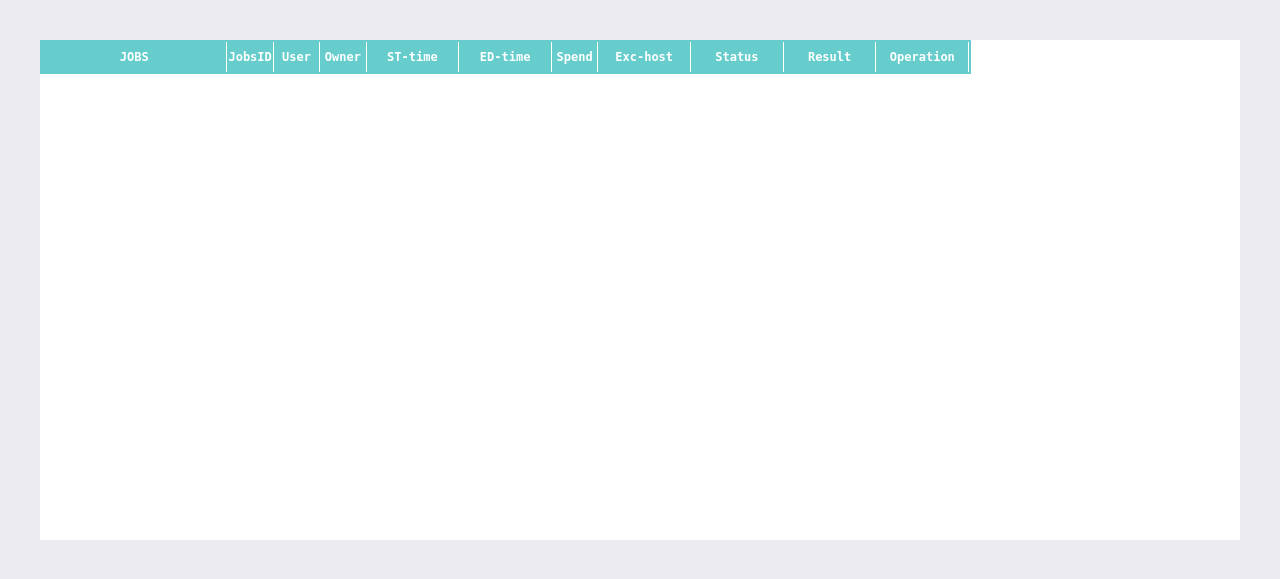
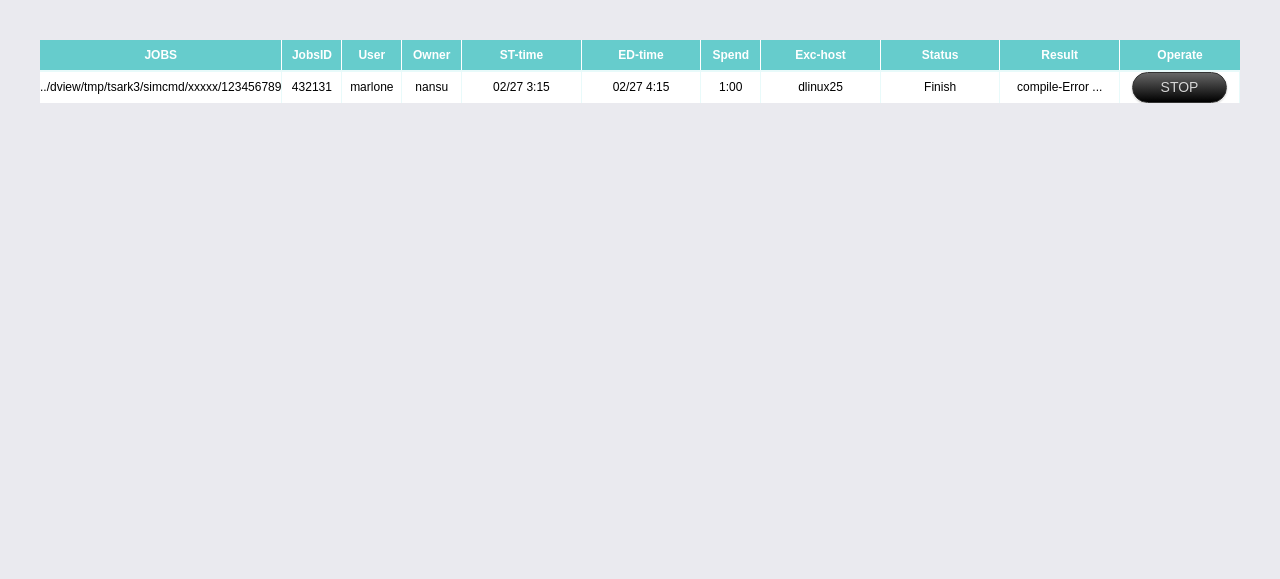
Before and after one commit to WTWD/gjobs, a Django app: template templates/gjobs/jobs.html in a window 1280 px wide. Shown: the top 579 px of the page. Run offline with Django 3.2, Linux system fonts and the light colour scheme; the template is opened without the code that fills it, so the values that code supplies are empty; style sheets or scripts are compiled from the project's sources; some libraries are stand-ins or nearby versions.

Commit message:
table stable add button.css

```diff
--- a/models.py
+++ b/models.py
@@ -20,6 +20,7 @@ class JobInfo(models.Model):
     edtime = models.DateTimeField(default=datetime.now,verbose_name="结束时间")
     status = models.CharField(max_length=100)
     Result = models.CharField(max_length=200)
+    # spend = models.IntegerField(null=True,blank=True,default=0)
     Job = models.ForeignKey(Jobs)
     def __str__(self):    # __unicode__ on python2
         return str(self.jobsid)
--- /dev/null
+++ b/static/gjobs/css/button.css
@@ -0,0 +1,244 @@
+ /* button
+---------------------------------------------- */
+.button {
+    display: inline-block;
+    zoom: 1; /* zoom and *display = ie7 hack for display:inline-block */
+    *display: inline;
+    vertical-align: baseline;
+    margin: 0 2px;
+    outline: none;
+    cursor: pointer;
+    text-align: center;
+    text-decoration: none;
+    font: 14px/100% Arial, Helvetica, sans-serif;
+    padding: .5em 2em .55em;
+    text-shadow: 0 1px 1px rgba(0,0,0,.3);
+    -webkit-border-radius: .5em;
+    -moz-border-radius: .5em;
+    border-radius: .5em;
+    -webkit-box-shadow: 0 1px 2px rgba(0,0,0,.2);
+    -moz-box-shadow: 0 1px 2px rgba(0,0,0,.2);
+    box-shadow: 0 1px 2px rgba(0,0,0,.2);
+}
+.button:hover {
+    text-decoration: none;
+}
+.button:active {
+    position: relative;
+    top: 1px;
+}
+
+.bigrounded {
+    -webkit-border-radius: 2em;
+    -moz-border-radius: 2em;
+    border-radius: 2em;
+}
+.medium {
+    font-size: 12px;
+    padding: .4em 1.5em .42em;
+}
+.small {
+    font-size: 11px;
+    padding: .2em 1em .275em;
+}
+
+/* color styles
+---------------------------------------------- */
+
+/* black */
+.black {
+    color: #d7d7d7;
+    border: solid 1px #333;
+    background: #333;
+    background: -webkit-gradient(linear, left top, left bottom, from(#666), to(#000));
+    background: -moz-linear-gradient(top,  #666,  #000);
+    filter:  progid:DXImageTransform.Microsoft.gradient(startColorstr='#666666', endColorstr='#000000');
+}
+.black:hover {
+    background: #000;
+    background: -webkit-gradient(linear, left top, left bottom, from(#444), to(#000));
+    background: -moz-linear-gradient(top,  #444,  #000);
+    filter:  progid:DXImageTransform.Microsoft.gradient(startColorstr='#444444', endColorstr='#000000');
+}
+.black:active {
+    color: #666;
+    background: -webkit-gradient(linear, left top, left bottom, from(#000), to(#444));
+    background: -moz-linear-gradient(top,  #000,  #444);
+    filter:  progid:DXImageTransform.Microsoft.gradient(startColorstr='#000000', endColorstr='#666666');
+}
+
+/* gray */
+.gray {
+    color: #e9e9e9;
+    border: solid 1px #555;
+    background: #6e6e6e;
+    background: -webkit-gradient(linear, left top, left bottom, from(#888), to(#575757));
+    background: -moz-linear-gradient(top,  #888,  #575757);
+    filter:  progid:DXImageTransform.Microsoft.gradient(startColorstr='#888888', endColorstr='#575757');
+}
+.gray:hover {
+    background: #616161;
+    background: -webkit-gradient(linear, left top, left bottom, from(#757575), to(#4b4b4b));
+    background: -moz-linear-gradient(top,  #757575,  #4b4b4b);
+    filter:  progid:DXImageTransform.Microsoft.gradient(startColorstr='#757575', endColorstr='#4b4b4b');
+}
+.gray:active {
+    color: #afafaf;
+    background: -webkit-gradient(linear, left top, left bottom, from(#575757), to(#888));
+    background: -moz-linear-gradient(top,  #575757,  #888);
+    filter:  progid:DXImageTransform.Microsoft.gradient(startColorstr='#575757', endColorstr='#888888');
+}
+
+/* white */
+.white {
+    color: #606060;
+    border: solid 1px #b7b7b7;
+    background: #fff;
+    background: -webkit-gradient(linear, left top, left bottom, from(#fff), to(#ededed));
+    background: -moz-linear-gradient(top,  #fff,  #ededed);
+    filter:  progid:DXImageTransform.Microsoft.gradient(startColorstr='#ffffff', endColorstr='#ededed');
+}
+.white:hover {
+    background: #ededed;
+    background: -webkit-gradient(linear, left top, left bottom, from(#fff), to(#dcdcdc));
+    background: -moz-linear-gradient(top,  #fff,  #dcdcdc);
+    filter:  progid:DXImageTransform.Microsoft.gradient(startColorstr='#ffffff', endColorstr='#dcdcdc');
+}
+.white:active {
+    color: #999;
+    background: -webkit-gradient(linear, left top, left bottom, from(#ededed), to(#fff));
+    background: -moz-linear-gradient(top,  #ededed,  #fff);
+    filter:  progid:DXImageTransform.Microsoft.gradient(startColorstr='#ededed', endColorstr='#ffffff');
+}
+
+/* orange */
+.orange {
+    color: #fef4e9;
+    border: solid 1px #da7c0c;
+    background: #f78d1d;
+    background: -webkit-gradient(linear, left top, left bottom, from(#faa51a), to(#f47a20));
+    background: -moz-linear-gradient(top,  #faa51a,  #f47a20);
+    filter:  progid:DXImageTransform.Microsoft.gradient(startColorstr='#faa51a', endColorstr='#f47a20');
+}
+.orange:hover {
+    background: #f47c20;
+    background: -webkit-gradient(linear, left top, left bottom, from(#f88e11), to(#f06015));
+    background: -moz-linear-gradient(top,  #f88e11,  #f06015);
+    filter:  progid:DXImageTransform.Microsoft.gradient(startColorstr='#f88e11', endColorstr='#f06015');
+}
+.orange:active {
+    color: #fcd3a5;
+    background: -webkit-gradient(linear, left top, left bottom, from(#f47a20), to(#faa51a));
+    background: -moz-linear-gradient(top,  #f47a20,  #faa51a);
+    filter:  progid:DXImageTransform.Microsoft.gradient(startColorstr='#f47a20', endColorstr='#faa51a');
+}
+
+/* red */
+.red {
+    color: #faddde;
+    border: solid 1px #980c10;
+    background: #d81b21;
+    background: -webkit-gradient(linear, left top, left bottom, from(#ed1c24), to(#aa1317));
+    background: -moz-linear-gradient(top,  #ed1c24,  #aa1317);
+    filter:  progid:DXImageTransform.Microsoft.gradient(startColorstr='#ed1c24', endColorstr='#aa1317');
+}
+.red:hover {
+    background: #b61318;
+    background: -webkit-gradient(linear, left top, left bottom, from(#c9151b), to(#a11115));
+    background: -moz-linear-gradient(top,  #c9151b,  #a11115);
+    filter:  progid:DXImageTransform.Microsoft.gradient(startColorstr='#c9151b', endColorstr='#a11115');
+}
+.red:active {
+    color: #de898c;
+    background: -webkit-gradient(linear, left top, left bottom, from(#aa1317), to(#ed1c24));
+    background: -moz-linear-gradient(top,  #aa1317,  #ed1c24);
+    filter:  progid:DXImageTransform.Microsoft.gradient(startColorstr='#aa1317', endColorstr='#ed1c24');
+}
+
+/* blue */
+.blue {
+    color: #d9eef7;
+    border: solid 1px #0076a3;
+    background: #0095cd;
+    background: -webkit-gradient(linear, left top, left bottom, from(#00adee), to(#0078a5));
+    background: -moz-linear-gradient(top,  #00adee,  #0078a5);
+    filter:  progid:DXImageTransform.Microsoft.gradient(startColorstr='#00adee', endColorstr='#0078a5');
+}
+.blue:hover {
+    background: #007ead;
+    background: -webkit-gradient(linear, left top, left bottom, from(#0095cc), to(#00678e));
+    background: -moz-linear-gradient(top,  #0095cc,  #00678e);
+    filter:  progid:DXImageTransform.Microsoft.gradient(startColorstr='#0095cc', endColorstr='#00678e');
+}
+.blue:active {
+    color: #80bed6;
+    background: -webkit-gradient(linear, left top, left bottom, from(#0078a5), to(#00adee));
+    background: -moz-linear-gradient(top,  #0078a5,  #00adee);
+    filter:  progid:DXImageTransform.Microsoft.gradient(startColorstr='#0078a5', endColorstr='#00adee');
+}
+
+/* rosy */
+.rosy {
+    color: #fae7e9;
+    border: solid 1px #b73948;
+    background: #da5867;
+    background: -webkit-gradient(linear, left top, left bottom, from(#f16c7c), to(#bf404f));
+    background: -moz-linear-gradient(top,  #f16c7c,  #bf404f);
+    filter:  progid:DXImageTransform.Microsoft.gradient(startColorstr='#f16c7c', endColorstr='#bf404f');
+}
+.rosy:hover {
+    background: #ba4b58;
+    background: -webkit-gradient(linear, left top, left bottom, from(#cf5d6a), to(#a53845));
+    background: -moz-linear-gradient(top,  #cf5d6a,  #a53845);
+    filter:  progid:DXImageTransform.Microsoft.gradient(startColorstr='#cf5d6a', endColorstr='#a53845');
+}
+.rosy:active {
+    color: #dca4ab;
+    background: -webkit-gradient(linear, left top, left bottom, from(#bf404f), to(#f16c7c));
+    background: -moz-linear-gradient(top,  #bf404f,  #f16c7c);
+    filter:  progid:DXImageTransform.Microsoft.gradient(startColorstr='#bf404f', endColorstr='#f16c7c');
+}
+
+/* green */
+.green {
+    color: #e8f0de;
+    border: solid 1px #538312;
+    background: #64991e;
+    background: -webkit-gradient(linear, left top, left bottom, from(#7db72f), to(#4e7d0e));
+    background: -moz-linear-gradient(top,  #7db72f,  #4e7d0e);
+    filter:  progid:DXImageTransform.Microsoft.gradient(startColorstr='#7db72f', endColorstr='#4e7d0e');
+}
+.green:hover {
+    background: #538018;
+    background: -webkit-gradient(linear, left top, left bottom, from(#6b9d28), to(#436b0c));
+    background: -moz-linear-gradient(top,  #6b9d28,  #436b0c);
+    filter:  progid:DXImageTransform.Microsoft.gradient(startColorstr='#6b9d28', endColorstr='#436b0c');
+}
+.green:active {
+    color: #a9c08c;
+    background: -webkit-gradient(linear, left top, left bottom, from(#4e7d0e), to(#7db72f));
+    background: -moz-linear-gradient(top,  #4e7d0e,  #7db72f);
+    filter:  progid:DXImageTransform.Microsoft.gradient(startColorstr='#4e7d0e', endColorstr='#7db72f');
+}
+
+/* pink */
+.pink {
+    color: #feeef5;
+    border: solid 1px #d2729e;
+    background: #f895c2;
+    background: -webkit-gradient(linear, left top, left bottom, from(#feb1d3), to(#f171ab));
+    background: -moz-linear-gradient(top,  #feb1d3,  #f171ab);
+    filter:  progid:DXImageTransform.Microsoft.gradient(startColorstr='#feb1d3', endColorstr='#f171ab');
+}
+.pink:hover {
+    background: #d57ea5;
+    background: -webkit-gradient(linear, left top, left bottom, from(#f4aacb), to(#e86ca4));
+    background: -moz-linear-gradient(top,  #f4aacb,  #e86ca4);
+    filter:  progid:DXImageTransform.Microsoft.gradient(startColorstr='#f4aacb', endColorstr='#e86ca4');
+}
+.pink:active {
+    color: #f3c3d9;
+    background: -webkit-gradient(linear, left top, left bottom, from(#f171ab), to(#feb1d3));
+    background: -moz-linear-gradient(top,  #f171ab,  #feb1d3);
+    filter:  progid:DXImageTransform.Microsoft.gradient(startColorstr='#f171ab', endColorstr='#feb1d3');
+}
--- a/static/gjobs/css/gjobs.less
+++ b/static/gjobs/css/gjobs.less
@@ -26,7 +26,8 @@
 body{
     margin:0em;
     background-color:@c-bg;
-    font-family:monospace,arial,sans-serif;
+    // font-family: monospace,arial,sans-serif;
+    font-family: "Hiragino Sans GB","Microsoft YaHei","WenQuanYi Micro Hei", sans-serif;
     font-size:12px;
 }
 
@@ -92,30 +93,30 @@ div{
 .ct {
     background-color:#fff;
     width:1200px;
-    min-height:500px;
+    // min-height:200px;
     margin-left:auto;
     margin-right:auto;
     box-sizing:border-box;
     margin-top:40px;
-    margin-bottom:80px;
+    margin-bottom:40px;
     // border:1px #f00 solid;
 }
 
 thead tr {
     background-color:@c-bar;
     height:30px;
+    width:100%;
     color:@c-c-w;
     font-size:12px;
     font-weight:800;
     th {
     border-right: 1px solid @c-c-w;
-    // border-top: 1px solid @c-c-w;
     }
 }
 tr td {
     // border:1px #eee solid;
-    border-right: 1px solid #e0eeee;
-    border-top: 1px solid #e0eeee;
+    border-right: 1px solid #e8fafa;
+    border-top: 2px solid #e8fafa;
     padding:0px;
     margin:0px;
     list-style: none;
@@ -125,8 +126,12 @@ tr td {
     overflow:hidden;text-overflow:ellipsis;
  // ;white-space:nowrap;
 }
+tbody tr {
+    height:28px;
+}
 table {
-    border:2px @c-bar solid;
+    // border:2px @c-bar solid;
+    // border:2px @c-c-w solid;
 }
 .container {
     .ct ;
@@ -140,7 +145,6 @@ table {
             margin:20px;
             height:100%;
             background-color:#f32;
-
         }
         // background-color:#fef;
     }
@@ -181,7 +185,6 @@ p {
 .group-bar {
     background-color:@c-bar;
     color:#fff;
-    // width:100%;
     height:30px;
     padding-left:5px;
     vertical-align: middle;
@@ -190,3 +193,20 @@ p {
 .group-info{
     height:150px;
     }
+
+#tr-tmplate{
+    // display:none;
+}
+.last-th{
+    border-right: 0px none @c-c-w;
+}
+// button{
+//     border:1px #fff block;
+//     background-color:#dd4455;
+//     color:#fff;
+//     -webkit-border-radius: 15px;
+//     -moz-border-radius: 15px;
+//     border-radius: 15px;
+//     cursor:pointer;
+//     font-size:12px;
+// }
--- a/templates/gjobs/css.html
+++ b/templates/gjobs/css.html
@@ -1,6 +1,7 @@
 {% load staticfiles %}
 {% block css %}
     <link href="{% static 'gjobs/css/gjobs.less' %}" rel="stylesheet/less" type="text/css">
+    <link rel="stylesheet" href="{% static 'gjobs/css/button.css' %}">
     <!-- <script src="{% static 'pinx/wtfall/js/less.jss' %}" type="text/javascript"></script> -->
     <script src="//cdnjs.cloudflare.com/ajax/libs/less.js/2.1.0/less.min.js"></script>
     <script src="{% static 'gjobs/js/jquery.min.2.1.1.js'%}"></script>
--- a/templates/gjobs/jobs.html
+++ b/templates/gjobs/jobs.html
@@ -1,20 +1,20 @@
 {%extends "gjobs/base.html"%}
 {%block main%}
 <div class="ct">
-<table cellspacing="0" >
+<table width=100% cellspacing="0" >
     <thead>
         <tr>
-            <th id="JOBS"    style="width:20%;">JOBS    </th>
-            <th id="JobsID"  style="width:5%;" >JobsID  </th>
-            <th id="User"    style="width:5%;" >User    </th>
-            <th id="Owner"   style="width:5%;" >Owner   </th>
-            <th id="ST-time" style="width:10%;">ST-time </th>
-            <th id="ED-time" style="width:10%;">ED-time </th>
-            <th id="Spend"   style="width:5%;" >Spend   </th>
-            <th id="Exc-host" style="width:10%;">Exc-host</th>
-            <th id="Status"  style="width:10%;">Status  </th>
-            <th id="Result"  style="width:10%;">Result  </th>
-            <th id="Operate" style="width:10%;">Operation</th>
+            <th style="width:20%;">JOBS    </th>
+            <th style="width:5%;" >JobsID  </th>
+            <th style="width:5%;" >User    </th>
+            <th style="width:5%;" >Owner   </th>
+            <th style="width:10%;">ST-time </th>
+            <th style="width:10%;">ED-time </th>
+            <th style="width:5%;" >Spend   </th>
+            <th style="width:10%;">Exc-host</th>
+            <th style="width:10%;">Status  </th>
+            <th style="width:10%;">Result  </th>
+            <th style="width:20%;" class ="last-th">Operate</th>
         </tr>
         <!-- <tr> -->
         <!--     <th style="width:20%;">任务</th> -->
@@ -30,8 +30,7 @@
         <!--     <th style="width:10%;"></th> -->
         <!-- </tr> -->
     </thead>
-    <tbody style="display:block">
-    {% for i in range10 %}
+    <tbody id="tr-tmplate">
         <tr>
             <td id="JOBS"    >../dview/tmp/tsark3/simcmd/xxxxx/123456789</td>
             <td id="JobsID"  >432131</td>
@@ -43,9 +42,8 @@
             <td id="Exc-host">dlinux25</td>
             <td id="Status"  >Finish</td>
             <td id="Result"  >compile-Error ...</td>
-            <td id="Operate" > <button>STOP</button> </td>
+            <td id="Operate" > <div class="button black bigrounded">STOP</div> </td>
         </tr>
-    {% endfor %}
     </tbody>
 </table>
 </div>
--- a/views.py
+++ b/views.py
@@ -7,8 +7,10 @@ from models import *
 data1={"range10":range(10)}
 def index(request):
     # data1={}
-    group = Group.objects.get(pk=1)
-    data1 = {"group":group}
+    group = Group.objects.get(pk=2)
+    project = Project.objects.get(pk=1)
+    data1 = {"group1":group,
+            "project":project}
     return render(request,"gjobs/index.html",data1)
 
 def welcom(request):
```
Also changed, not shown: templates/gjobs/index.html (+77 -14 lines), 1 other file.
